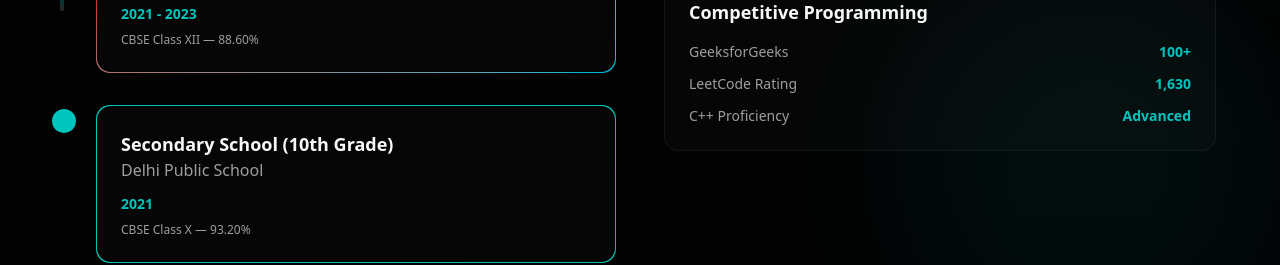
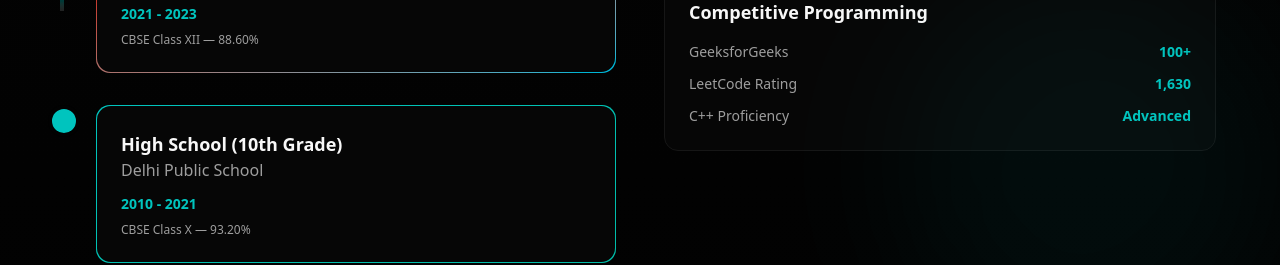
Before and after one commit to Falakejaz786/portfolio-website, a Next.js app: page / in a window 1280 px wide. Shown: the part 3680-3945 px from the top of the page. Built offline with nearby package versions, Linux system fonts and the light colour scheme.

Commit message:
Update high school education details

```diff
--- a/components/education.tsx
+++ b/components/education.tsx
@@ -21,8 +21,8 @@ export default function Education() {
     },
     {
       school: "Delhi Public School",
-      degree: "Secondary School (10th Grade)",
-      period: "2021",
+      degree: "High School (10th Grade)",
+      period: "2010 - 2021",
       description: "CBSE Class X — 93.20%",
       color: "from-accent to-teal-500",
     },
```
